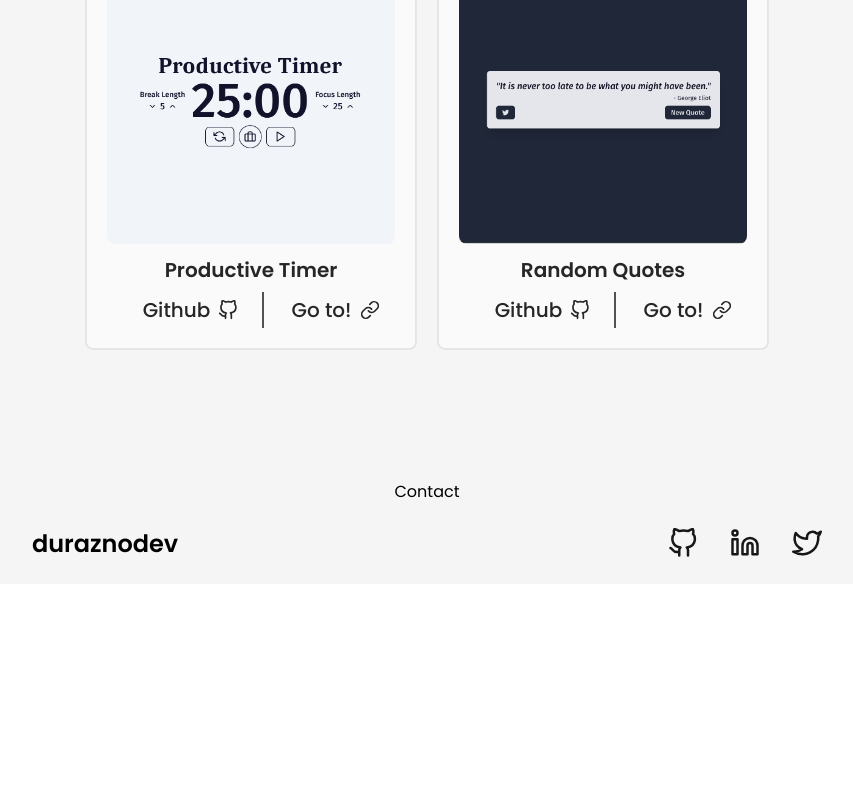
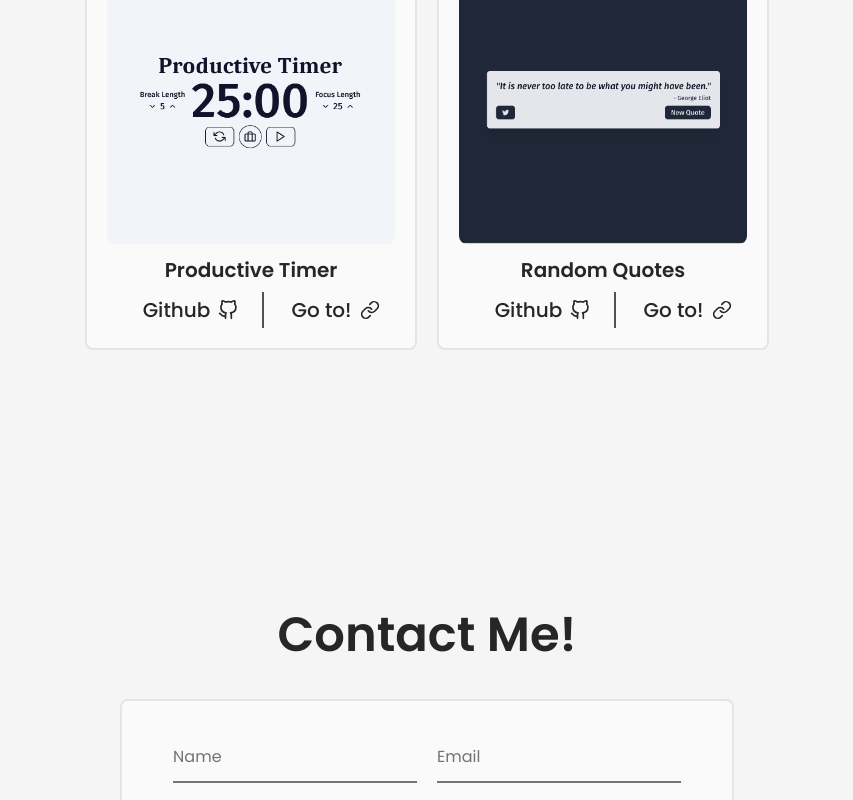
Before and after one commit to duraznodev/personal-portfolio, a React (Vite) app: page / in a window 1280 px wide. Shown: the part 2000-2800 px from the top of the page, without its empty margins (213-1066 px from the left). Before the commit the page ends 2584 px from the top, so only its background shows below. Built offline with nearby package versions, Linux system fonts and the light colour scheme.

Commit message:
Contact Section

```diff
--- /dev/null
+++ b/src/components/contact/ContactForm.jsx
@@ -0,0 +1,45 @@
+import emailjs from "@emailjs/browser";
+import { useRef, useState } from "react";
+import { FormButton, FormLabel, FormTextArea } from "./";
+
+export const ContactForm = () => {
+  const [formState, setFormState] = useState("neutral");
+  const form = useRef();
+
+  const sendEmail = (e) => {
+    e.preventDefault();
+    setFormState("loading");
+    emailjs
+      .sendForm(
+        "personal-portfolio",
+        "template_a5jfi5c",
+        form.current,
+        "tTY7s2Ag-hfF6fpym"
+      )
+      .then(
+        () => {
+          setFormState("success");
+        },
+        () => {
+          setFormState("error");
+        }
+      );
+  };
+  return (
+    <form className="pb-4 pt-8" ref={form} onSubmit={sendEmail}>
+      <div className="mx-auto flex w-10/12 gap-5">
+        <FormLabel text="Name" name="user_name" required />
+        <FormLabel text="Email" name="user_email" type="email" required />
+      </div>
+      <div className="mx-auto mt-10 w-10/12">
+        <FormLabel text="Subject" name="subject" />
+      </div>
+      <div className="mx-auto mt-12 w-10/12">
+        <FormTextArea text="Message" name="message" />
+      </div>
+      <div className="mx-12 mt-4 flex justify-end">
+        <FormButton type={formState} />
+      </div>
+    </form>
+  );
+};
--- /dev/null
+++ b/src/components/contact/FormButton.jsx
@@ -0,0 +1,41 @@
+import React from "react";
+import { FiAlertTriangle, FiCheck, FiLoader, FiSend } from "react-icons/fi";
+
+export const FormButton = ({ type }) => {
+  return (
+    <button
+      className={`flex scale-110 items-center justify-center gap-2 py-2 text-xl font-bold ${
+        type === "neutral" ? "hover:text-neutral-600" : ""
+      } `}
+      target="_blank"
+      typeof="submit"
+      value="Send"
+      disabled={type !== "neutral"}
+    >
+      {type === "neutral" && (
+        <>
+          <span>Send</span>
+          <FiSend />
+        </>
+      )}
+      {type === "loading" && (
+        <>
+          <span>Loading</span>
+          <FiLoader className="animate-spin" />
+        </>
+      )}
+      {type === "success" && (
+        <>
+          <span>Sended</span>
+          <FiCheck />
+        </>
+      )}
+      {type === "error" && (
+        <>
+          <span>Error</span>
+          <FiAlertTriangle />
+        </>
+      )}
+    </button>
+  );
+};
--- /dev/null
+++ b/src/components/contact/FormLabel.jsx
@@ -0,0 +1,20 @@
+export const FormLabel = ({ type = "text", text, name, required }) => {
+  return (
+    <div className="relative z-0">
+      <input
+        name={name}
+        type={type}
+        className="peer block w-full border-0 border-b-2 border-neutral-500 bg-transparent py-3
+      text-neutral-900 focus:border-neutral-900 focus:outline-none "
+        placeholder=" "
+        required={required}
+      />
+      <label
+        className="peer absolute top-3 -z-10  origin-[0] -translate-y-6 transform text-neutral-500
+        duration-300 peer-placeholder-shown:translate-y-0 peer-focus:-translate-y-6 peer-focus:text-neutral-900"
+      >
+        {text}
+      </label>
+    </div>
+  );
+};
--- /dev/null
+++ b/src/components/contact/FormTextArea.jsx
@@ -0,0 +1,20 @@
+export const FormTextArea = ({ text, name, required }) => {
+  return (
+    <div className="relative z-0">
+      <textarea
+        name={name}
+        type="text"
+        className="peer -z-10 block w-full border-0 border-b-2 border-neutral-500 bg-transparent py-2.5
+      text-neutral-900 focus:border-neutral-900 focus:outline-none dark:border-neutral-600"
+        placeholder=" "
+        required={required}
+      />
+      <label
+        className="peer absolute top-3 -z-10 origin-[0] -translate-y-8 transform text-neutral-500
+        duration-300 peer-placeholder-shown:translate-y-0 peer-focus:-translate-y-10"
+      >
+        {text}
+      </label>
+    </div>
+  );
+};
--- /dev/null
+++ b/src/components/contact/index.js
@@ -0,0 +1,4 @@
+export * from "./ContactForm";
+export * from "./FormButton";
+export * from "./FormLabel";
+export * from "./FormTextArea";
--- a/src/sections/Contact.jsx
+++ b/src/sections/Contact.jsx
@@ -1,3 +1,12 @@
+import { Section } from "../components";
+import { ContactForm } from "../components/contact";
+
 export const Contact = () => {
-  return <div>Contact</div>;
+  return (
+    <Section title="Contact Me!" id="contact" vh="min-h-[80vh]">
+      <div className="mx-10 w-10/12 rounded-lg border-2 border-neutral-200 bg-neutral-50 hover:shadow-xl">
+        <ContactForm />
+      </div>
+    </Section>
+  );
 };
```
